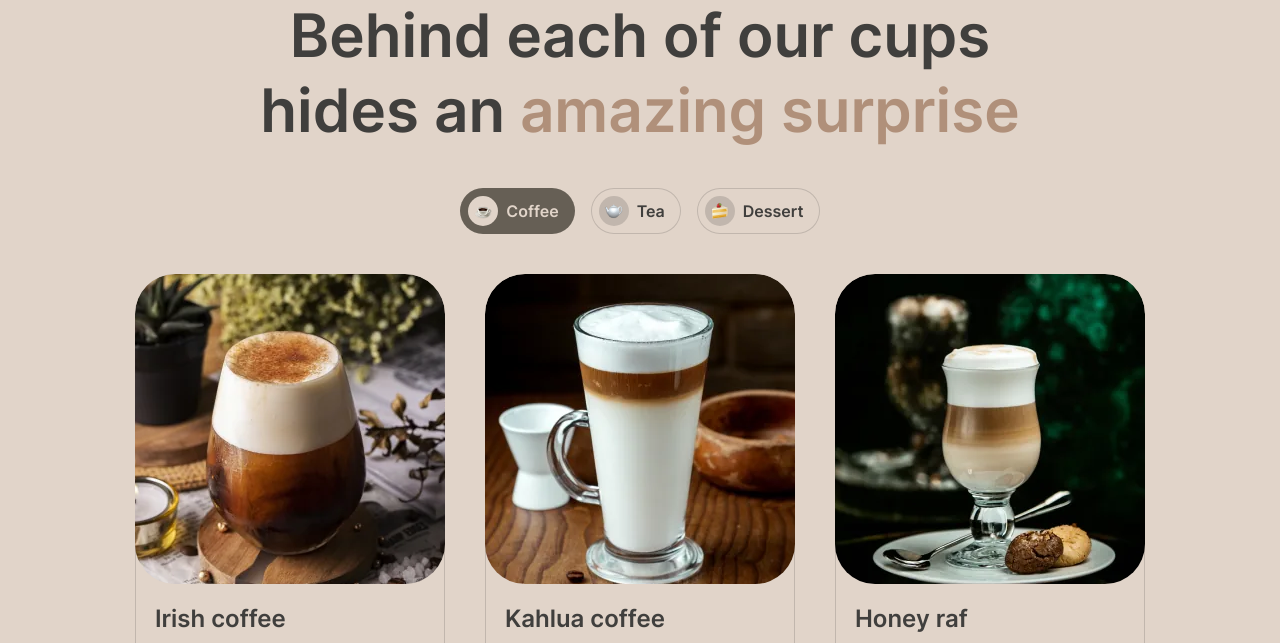
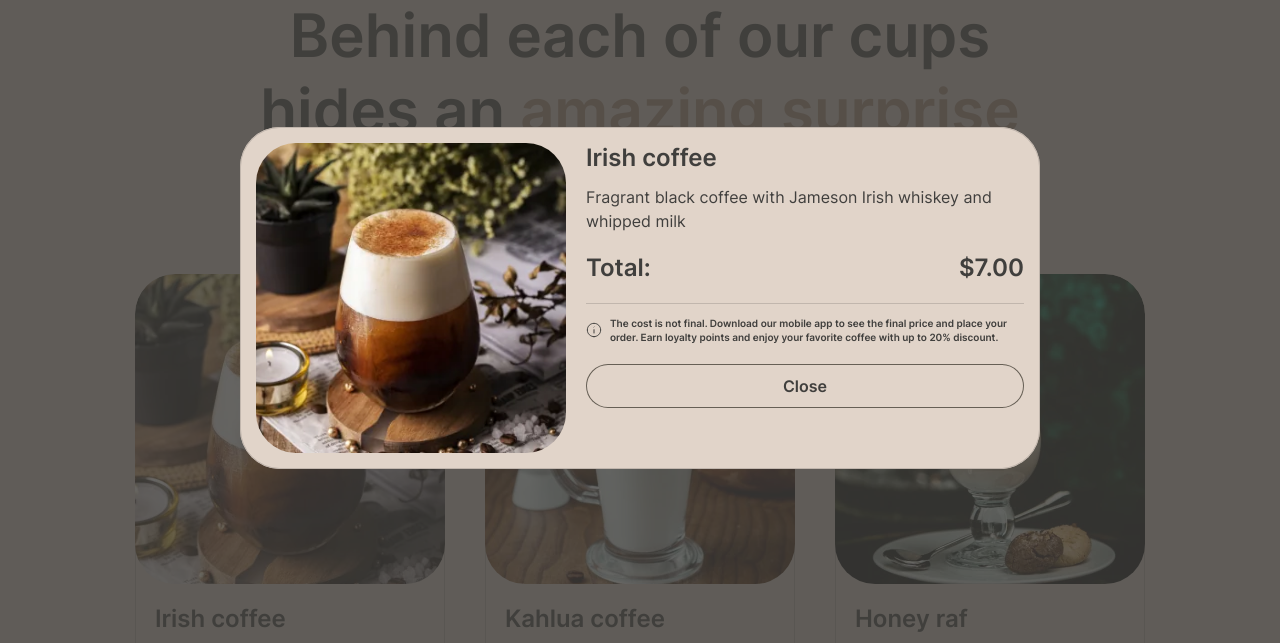
Before and after one commit to denystoneone1/rsschool-landing-page, a website built with Vite: page menu.html in a window 1280 px wide. Both pictures are taken after a click on the element 290 px from the left and 629 px from the top of the page. Shown: the part 102-745 px from the top of the page. Built offline with nearby package versions, Linux system fonts and the light colour scheme.

Commit message:
feat: open a product modal from catalog cards

```diff
--- a/menu.html
+++ b/menu.html
@@ -268,7 +268,7 @@
 					<ul class="menu__grid"></ul>
 					<template id="menu-card-template">
 						<li class="menu__item">
-							<article class="menu-card">
+							<article class="menu-card" tabindex="0" aria-haspopup="dialog">
 								<div class="menu-card__box">
 									<img class="menu-card__img" alt="" width="340" height="340">
 								</div>
@@ -495,6 +495,55 @@
 				</div>
 			</div>
 		</footer>
+		<dialog class="product-modal" aria-labelledby="product-modal-name">
+			<div class="product-modal__inner">
+				<div class="product-modal__box">
+					<img class="product-modal__img" alt="" width="310" height="310">
+				</div>
+				<div class="product-modal__content">
+					<div class="product-modal__title">
+						<h2 class="product-modal__name" id="product-modal-name"></h2>
+						<p class="product-modal__text"></p>
+					</div>
+					<p class="product-modal__total">
+						<span>Total:</span>
+						<span class="product-modal__price"></span>
+					</p>
+					<div class="product-modal__note">
+						<svg
+							class="product-modal__note-icon"
+							width="16"
+							height="16"
+							viewBox="0 0 16 16"
+							fill="none"
+							aria-hidden="true"
+						>
+							<g clip-path="url(#product-modal-info-clip)">
+								<path
+									d="M8 7.66667V11M8 5.00667L8.00667 4.99926M8 14.6667C11.6819 14.6667 14.6667 11.6819 14.6667 8C14.6667 4.3181 11.6819 1.33333 8 1.33333C4.3181 1.33333 1.33333 4.3181 1.33333 8C1.33333 11.6819 4.3181 14.6667 8 14.6667Z"
+									stroke="currentColor"
+									stroke-linecap="round"
+									stroke-linejoin="round"
+								/>
+							</g>
+							<defs>
+								<clipPath id="product-modal-info-clip">
+									<rect width="16" height="16" fill="white" />
+								</clipPath>
+							</defs>
+						</svg>
+						<p>
+							The cost is not final. Download our mobile app to see the final
+							price and place your order. Earn loyalty points and enjoy your
+							favorite coffee with up to 20% discount.
+						</p>
+					</div>
+					<button class="product-modal__close" type="button" data-modal-close>
+						Close
+					</button>
+				</div>
+			</div>
+		</dialog>
 		<script type="module" src="/src/js/menu.js"></script>
 	</body>
 </html>
--- a/src/js/catalog.js
+++ b/src/js/catalog.js
@@ -1,11 +1,13 @@
 import { formatPrice, getImageUrl, getProducts } from './products.js'
+import { createProductModal } from './product-modal.js'
 
 const EXPANDED_CLASS = 'menu__grid--expanded'
 const TAB_ACTIVE_CLASS = 'menu__tab--active'
 const INITIAL_COUNT_TABLET = 4
 
-function createCard(template, product) {
+function createCard(template, product, onSelect) {
 	const item = template.content.firstElementChild.cloneNode(true)
+	const card = item.querySelector('.menu-card')
 	const img = item.querySelector('.menu-card__img')
 
 	img.src = getImageUrl(product)
@@ -16,14 +18,22 @@ function createCard(template, product) {
 		product.price,
 	)
 
+	card.addEventListener('click', () => onSelect(product))
+	card.addEventListener('keydown', event => {
+		if (event.key === 'Enter' || event.key === ' ') {
+			event.preventDefault()
+			onSelect(product)
+		}
+	})
+
 	return item
 }
 
-function renderCards(grid, template, category) {
+function renderCards(grid, template, category, onSelect) {
 	const products = getProducts(category)
 
 	grid.replaceChildren(
-		...products.map(product => createCard(template, product)),
+		...products.map(product => createCard(template, product, onSelect)),
 	)
 
 	return products.length
@@ -46,9 +56,17 @@ export function initCatalog() {
 
 	if (!grid || !template || !tabs.length || !more) return
 
+	const modal = createProductModal()
+	const openProduct = product => modal?.open(product)
+
 	const showCategory = tab => {
 		setActiveTab(tabs, tab)
-		const count = renderCards(grid, template, tab.dataset.category)
+		const count = renderCards(
+			grid,
+			template,
+			tab.dataset.category,
+			openProduct,
+		)
 
 		grid.classList.remove(EXPANDED_CLASS)
 		more.hidden = count <= INITIAL_COUNT_TABLET
--- /dev/null
+++ b/src/js/product-modal.js
@@ -0,0 +1,38 @@
+import { formatPrice, getImageUrl } from './products.js'
+
+const BODY_LOCK_CLASS = 'is-modal-open'
+
+export function createProductModal() {
+	const dialog = document.querySelector('.product-modal')
+
+	if (!dialog) return null
+
+	const img = dialog.querySelector('.product-modal__img')
+	const name = dialog.querySelector('.product-modal__name')
+	const text = dialog.querySelector('.product-modal__text')
+	const price = dialog.querySelector('.product-modal__price')
+
+	dialog.addEventListener('click', event => {
+		if (event.target === dialog || event.target.closest('[data-modal-close]')) {
+			dialog.close()
+		}
+	})
+
+	dialog.addEventListener('close', () => {
+		document.body.classList.remove(BODY_LOCK_CLASS)
+	})
+
+	return {
+		open(product) {
+			img.src = getImageUrl(product)
+			img.alt = product.name
+			name.textContent = product.name
+			text.textContent = product.description
+			price.textContent = formatPrice(product.price)
+
+			document.body.classList.add(BODY_LOCK_CLASS)
+			dialog.showModal()
+			dialog.scrollTop = 0
+		},
+	}
+}
--- /dev/null
+++ b/src/scss/components/_product-modal.scss
@@ -0,0 +1,138 @@
+@use '../abstracts/mixins' as *;
+
+.product-modal {
+	width: min(800px, 100% - 2 * var(--container-padding));
+	max-width: none;
+	max-height: calc(100% - 2 * var(--container-padding));
+	margin: auto;
+	overflow-y: auto;
+	border: none;
+	border-radius: 40px;
+	box-shadow: inset 0 0 0 1px var(--border-primary);
+	color: var(--text-primary);
+	background-color: var(--bg-page);
+
+	&::backdrop {
+		background-color: var(--bg-overlay);
+	}
+
+	&[open] {
+		animation: product-modal-in var(--transition-fast);
+	}
+
+	&[open]::backdrop {
+		animation: product-modal-fade var(--transition-fast);
+	}
+
+	&__inner {
+		display: flex;
+		gap: 20px;
+		padding: 16px;
+	}
+
+	&__box {
+		position: relative;
+		width: 310px;
+		aspect-ratio: 1;
+		flex-shrink: 0;
+		align-self: flex-start;
+		overflow: hidden;
+		border-radius: 40px;
+
+		@include tablet-only {
+			width: clamp(200px, 40%, 310px);
+		}
+
+		@include mobile {
+			display: none;
+		}
+	}
+
+	&__img {
+		width: 100%;
+		height: 100%;
+		object-fit: cover;
+	}
+
+	&__content {
+		display: flex;
+		min-width: 0;
+		flex: 1;
+		flex-direction: column;
+		gap: 20px;
+	}
+
+	&__title {
+		display: flex;
+		flex-direction: column;
+		gap: 12px;
+	}
+
+	&__name,
+	&__total {
+		font-size: var(--fs-heading-3);
+		font-weight: var(--fw-semibold);
+		line-height: var(--lh-heading-3);
+	}
+
+	&__text {
+		font-size: var(--fs-body);
+		line-height: var(--lh-body);
+	}
+
+	&__total {
+		display: flex;
+		justify-content: space-between;
+		gap: 16px;
+	}
+
+	&__note {
+		display: flex;
+		gap: 8px;
+		padding-top: 12px;
+		border-top: 1px solid var(--border-primary);
+		font-size: var(--fs-caption);
+		font-weight: var(--fw-semibold);
+		line-height: var(--lh-caption);
+	}
+
+	&__note-icon {
+		flex-shrink: 0;
+	}
+
+	&__close {
+		padding: 10px;
+		border-radius: 100px;
+		box-shadow: inset 0 0 0 1px var(--border-inverse);
+		font-size: var(--fs-action);
+		font-weight: var(--fw-semibold);
+		line-height: var(--lh-action);
+		transition:
+			color var(--transition-fast),
+			background-color var(--transition-fast),
+			box-shadow var(--transition-fast);
+
+		@include hover {
+			color: var(--text-inverse);
+			background-color: var(--bg-container);
+			box-shadow: none;
+		}
+	}
+}
+
+body.is-modal-open {
+	overflow: hidden;
+}
+
+@keyframes product-modal-in {
+	from {
+		opacity: 0;
+		transform: translateY(16px);
+	}
+}
+
+@keyframes product-modal-fade {
+	from {
+		opacity: 0;
+	}
+}
--- a/src/scss/menu.scss
+++ b/src/scss/menu.scss
@@ -9,4 +9,6 @@
 @use 'layout/burger-menu';
 @use 'layout/footer';
 
+@use 'components/product-modal';
+
 @use 'sections/menu';
```
